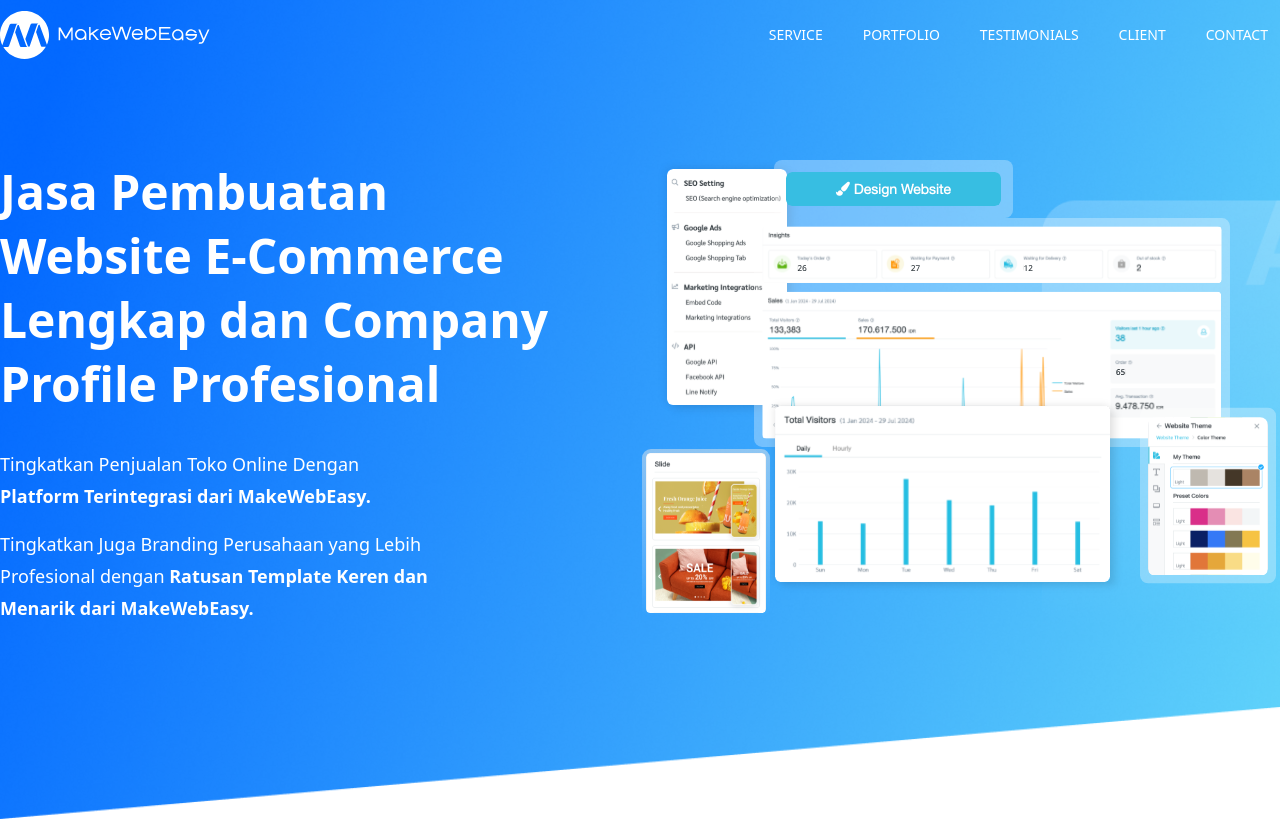
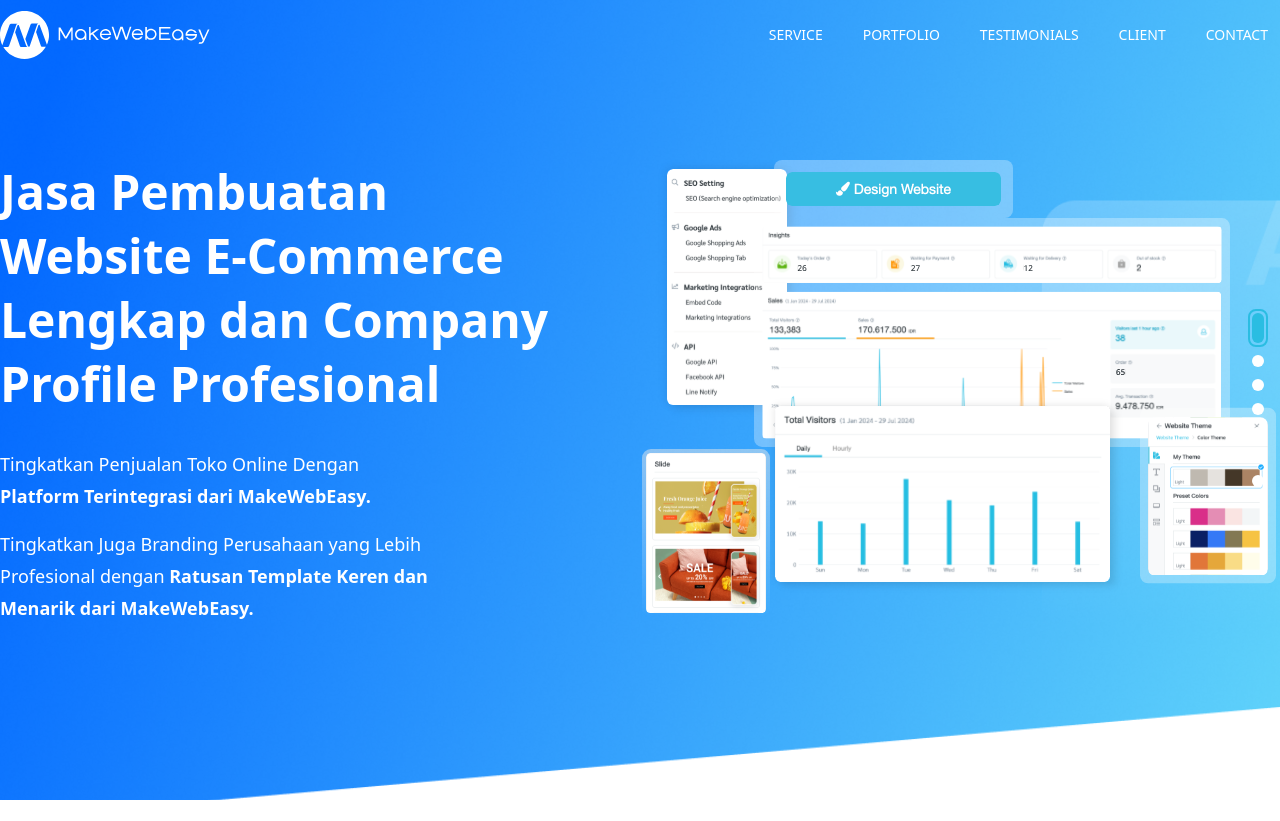
Before and after one commit to alfatpololo/mwe-landingnew, a Next.js app: page / in a window 1280 px wide. Shown: the top 821 px of the page. After the commit the page ends 800 px from the top, so only its background shows below. Built offline with nearby package versions, Linux system fonts and the light colour scheme.

Commit message:
kata pandi solat dulu

```diff
--- a/pages/index.tsx
+++ b/pages/index.tsx
@@ -9,87 +9,104 @@
 import SectionSix from "@/components/sections/sectionsix";
 import Footer from "@/components/footer/footer";
 
+const sections = ["hero", "section-one", "section-two", "section-three", "section-four", "section-five", "section-six"];
+
 export default function Home() {
   const [navbarBg, setNavbarBg] = useState<string>("bg-transparent");
+  const [activeSection, setActiveSection] = useState<string>("hero");
 
   useEffect(() => {
+    const mainElement = document.querySelector("main");
+
     const handleScroll = () => {
+      const scrollPosition = mainElement?.scrollTop ?? 0;
       const sectionTwo = document.getElementById("section-two");
-      const scrollPosition = window.scrollY;
 
       if (sectionTwo) {
         const sectionTwoTop = sectionTwo.offsetTop;
 
         // Change navbar background when reaching section-two
-        if (scrollPosition >= sectionTwoTop - 50) {  // Adjust for small offset
-          setNavbarBg("bg-primary-blue"); // Make sure this class has proper background color
+        if (scrollPosition >= sectionTwoTop - 50) {
+          setNavbarBg("bg-primary-blue");
         } else {
           setNavbarBg("bg-transparent");
         }
       }
-    };
 
-    window.addEventListener("scroll", handleScroll);
-
-    return () => {
-      window.removeEventListener("scroll", handleScroll);
-    };
-  }, []);
-
-  // Fast and responsive section scroll snapping
-  useEffect(() => {
-    let scrollTimeout: ReturnType<typeof setTimeout> | null = null;
-
-    const sections = document.querySelectorAll("section");
-
-    const handleScroll = () => {
-      if (scrollTimeout) return;
-
-      scrollTimeout = setTimeout(() => {
-        scrollTimeout = null;
-
-        const scrollPosition = window.scrollY;
-        const windowHeight = window.innerHeight;
-
-        // Find the current section based on scroll position
-        const currentSection = Array.from(sections).find((section) => {
-          const sectionTop = section.getBoundingClientRect().top + window.scrollY;
-          return (
-            scrollPosition >= sectionTop - windowHeight / 4 &&
-            scrollPosition < sectionTop + section.clientHeight - windowHeight / 4
-          );
+      // Active section detection
+      const currentSection = sections.find((id) => {
+        const section = document.getElementById(id);
+        if (section) {
+          const sectionTop = section.offsetTop;
+          const sectionHeight = section.clientHeight;
+          return scrollPosition >= sectionTop - sectionHeight / 2 && scrollPosition < sectionTop + sectionHeight / 2;
+        }
+        return false;
       });
 
       if (currentSection) {
-          // Scroll to the current or next section faster
-          currentSection.scrollIntoView({ behavior: "smooth", block: "start" });
+        setActiveSection(currentSection);
       }
-      }, 100); // Faster timeout for more responsive scrolling
     };
 
-    window.addEventListener("scroll", handleScroll);
-
+    mainElement?.addEventListener("scroll", handleScroll);
     return () => {
-      window.removeEventListener("scroll", handleScroll);
-      if (scrollTimeout) clearTimeout(scrollTimeout);
+      mainElement?.removeEventListener("scroll", handleScroll);
     };
   }, []);
 
   return (
     <>
       <Navbar bgClass={navbarBg} />
+      <main>
+        <section id="hero">
           <HeroSection />
+        </section>
+        <section id="section-one">
           <SectionOne />
+        </section>
         <section id="section-two">
           <SectionTwo />
         </section>
         <section id="section-three">
           <SectionThree />
         </section>
+        <section id="section-four">
           <SectionFour />
+        </section>
+        <section id="section-five">
           <SectionFive />
+        </section>
+        <section id="section-six">
           <SectionSix />
+        </section>
+        <section>
           <Footer />
+        </section>
+      </main>
+
+      {/* Dots Navigation */}
+      <div className="fixed right-4 top-1/2 transform -translate-y-1/2 flex-col space-y-[12px] hidden lg:flex">
+        {sections.map((id, index) => {
+          const isActive = activeSection === id;
+          const isInHeroOrSectionOne = (activeSection === "hero" || activeSection === "section-one");
+
+          return (
+            <div
+              key={index}
+              className={`cursor-pointer ${isActive ? 'relative w-[12px] h-[30px] rounded-lg bg-primary-blue' : (isInHeroOrSectionOne ? 'w-3 h-3 rounded-full bg-white' : 'w-3 h-3 rounded-full bg-gray-400')}`}
+              onClick={() => {
+                const section = document.getElementById(id);
+                section?.scrollIntoView({ behavior: "smooth" });
+              }}
+            >
+              {isActive && (
+                <div className="absolute inset-0 rounded-lg border-2 border-primary-blue" style={{ width: 'calc(100% + 8px)', height: 'calc(100% + 8px)', top: '-4px', left: '-4px' }} />
+              )}
+            </div>
+          );
+        })}
+      </div>
     </>
   );
 }
--- a/styles/globals.css
+++ b/styles/globals.css
@@ -16,3 +16,19 @@
     border: none !important;
     box-shadow: none !important;
 }
+
+html, body {
+    margin: 0;
+    height: 100%;
+    overflow: hidden; /* Prevent scrolling on body */
+  }
+
+  main {
+    scroll-snap-type: y mandatory; /* Enable vertical snapping */
+    height: 100vh; /* Full height of viewport */
+    overflow-y: scroll; /* Enable scrolling within main */
+  }
+
+  section {
+    scroll-snap-align: start; /* Snap at the start of each section */
+  }
```
Also changed, not shown: 1 other file (tests, documents, lock files or other folders). Lines whose indentation alone changed are shown as unchanged.
